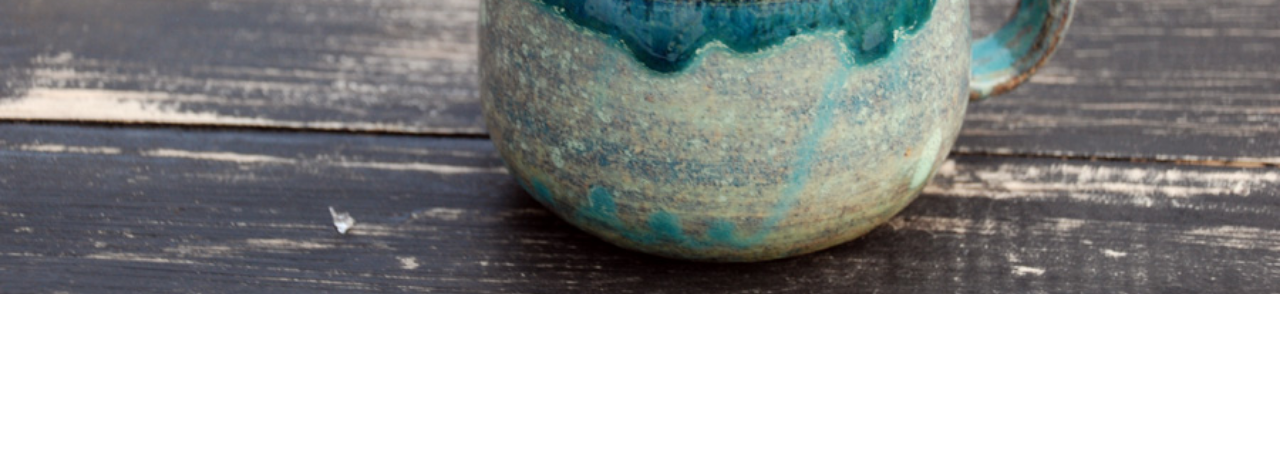
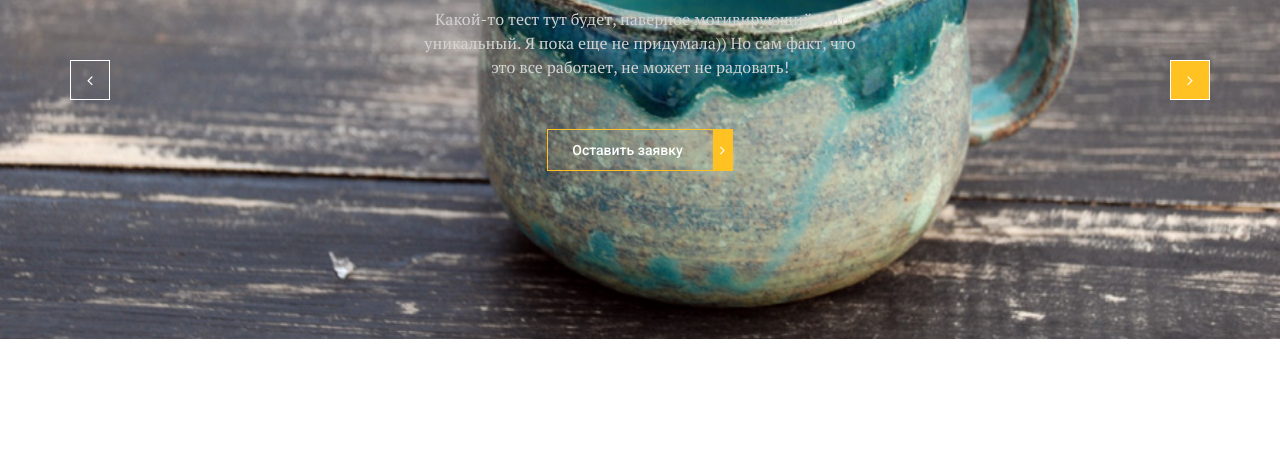
Before and after one commit to RadostDudhi/JS, a plain HTML site: page index.html in a window 1280 px wide. Shown: the part 346-800 px from the top of the page. Drawn offline with nearby package versions, Linux system fonts and the light colour scheme; files whose address does not match are found by name.

Commit message:
add buttoms slider

```diff
--- a/css/style.css
+++ b/css/style.css
@@ -19,9 +19,9 @@ li{
 body{
     font-family: 'PT Serif', serif;
     font-weight: 400;
-    font-size: 14px;
+    /*font-size: 14px;
     line-height: 18px;
-    color: #5e5e5e;
+    color: #5e5e5e; */
 
     /*font-family: 'Raleway', sans-serif;
     */
@@ -119,20 +119,6 @@ header{
     background-position: center;
     min-height: 500px;
 }
-.previous_round:before{
-    content: "\f104";
-    font-family: 'icomoon';
-    position: absolute;
-    left: 0;
-    color: #ffc222;
-}
-.next_round:before{
-    content: "\f105";
-    font-family: 'icomoon';
-    position: absolute;
-    left: 0;
-    color: #ffc222;
-}
 .slider__item-content{
     text-align: center;
     padding: 110px;
@@ -145,7 +131,7 @@ header{
     line-height: 36px;
     color: #fff;
     font-weight: 500;
-    letter-spacing: 0.5px;
+    letter-spacing: 1.5px;
     margin-bottom: 22px;
     font-family: 'Roboto', sans-serif;
 }
@@ -155,6 +141,63 @@ header{
     color: #d3d2d2;
     margin-bottom: 50px;
 }
-.slider__btn{
-
+.default-btn{
+    display: inline-block;
+    font-size: 14px;
+    line-height: 24px;
+    color: #fff;
+    font-weight: 500;
+    font-family: 'Roboto', sans-serif;
+    padding: 8px 30px 8px 24px;
+    border: 1px solid #ffc222;
+    border-right-width: 20px;
+    position: relative;
+    z-index: 2;
 }
+.default-btn:after{
+    content: "\f105";
+    font-family: 'icomoon';
+    position: absolute;
+    top: 50%;
+    transform: translateY(-50%);
+    right: -12px;
+}
+.slider__inner{
+    position: relative;
+}
+.slick-btn{
+    position: absolute;
+    top: 50%;
+    z-index: 3;
+    width: 40px;
+    height: 40px;
+    border: 1px solid #fff;
+    background-color: transparent;
+    cursor: pointer;
+    outline: none;
+    background-color: #ffc222;
+}
+.slick-btn.slick-disabled{
+    cursor:default;
+    background-color: transparent;
+}
+.slick-btn::before{
+    position: absolute;
+    top: 50%;
+    left: 50%;
+    transform: translate(-50%, -50%);
+    font-family: 'icomoon';
+    color: #fff;
+}
+.slick-next::before{
+    content: "\f105";
+}
+.slick-prev::before{
+    content: "\f104";
+}
+.slick-next{
+    right: 0;
+}
+.slick-prev{
+    left: 0;
+}
--- a/index.html
+++ b/index.html
@@ -58,52 +58,51 @@
 
 
           <div class="slider__item">
-            <div class="sliser__item-content">
+            <div class="slider__item-content">
             <div class="slider__title">
               КЕРАМИКА ДЛЯ ДОМА
             </div>
             <div class="slider__text">
-
+              Какой-то тест тут будет, наверное мотивирующий или уникальный. Я пока еще не придумала)) Но сам факт, что это все работает, не может не радовать!
             </div>
-            <div class="slider__btn">
-
-            </div>
+            <a data-fancybox data-src="#modal" href="javascript:;" class="slider__btn default-btn">
+              Оставить заявку</a>
           </div>
         </div>
 
         <div class="slider__item">
-          <div class="sliser__item-content">
+          <div class="slider__item-content">
           <div class="slider__title">
-            КЕРАМИКА ДЛЯ ДОМА
+            КЕРАМИКА ДЛЯ КАФЕ
           </div>
           <div class="slider__text">
+            Какой-то тест тут будет, наверное мотивирующий или уникальный. Я пока еще не придумала)) Но сам факт, что это все работает, не может не радовать!
+          </div>
 
-          </div>
-          <div class="slider__btn">
+            <a data-fancybox data-src="#modal" href="javascript:;" class="slider__btn default-btn">
+              Оставить заявку</a>
 
-          </div>
         </div>
       </div>
 
       <div class="slider__item">
-        <div class="sliser__item-content">
+        <div class="slider__item-content">
         <div class="slider__title">
-          КЕРАМИКА ДЛЯ ДОМА
+          керамика в интерьер
         </div>
         <div class="slider__text">
+          Какой-то тест тут будет, наверное мотивирующий или уникальный. Я пока еще не придумала)) Но сам факт, что это все работает, не может не радовать!
 
-        </div>
-        <a data-fancybox data-src="#modal" href="javascript:;" class="slider__btn">
-          Оставить заявку
+
       </div>
-
+      <a data-fancybox data-src="#modal" href="javascript:;" class="slider__btn default-btn">
+        Оставить заявку</a>
+    </div>
+    </div>
+    </div>
     </div>
 
 
-        </div>
-
-        </a>
-      </div>
     </section>
 
    <div id="modal">
--- a/js/script.js
+++ b/js/script.js
@@ -1,6 +1,10 @@
 $(function(){
 
-        $('.slider__inner').slick();
+        $('.slider__inner').slick({
+            nextArrow:'<button type="button" class="slick-btn slick-next"></button>',
+            prevArrow:'<button type="button" class="slick-btn slick-prev"></button>',
+            infinite: false
+        });
 
 
 
```
